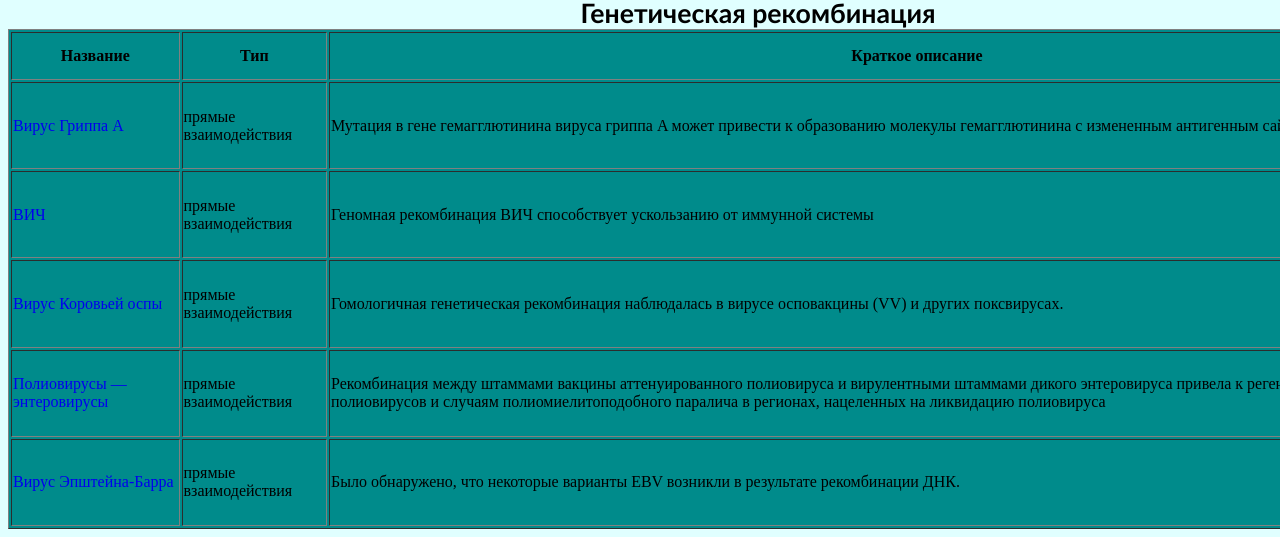
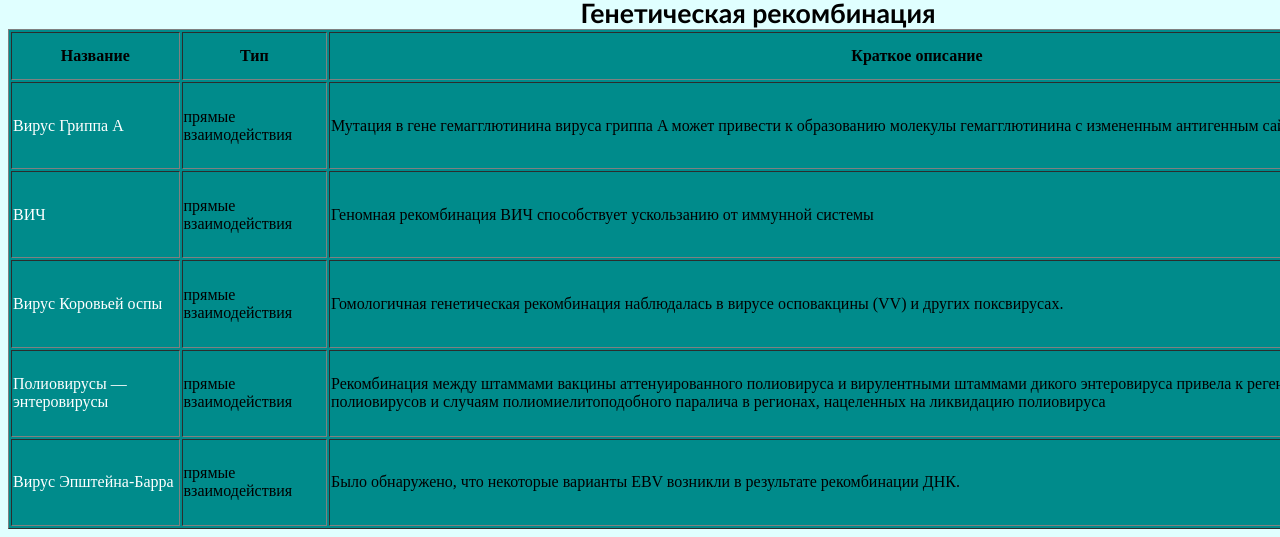
Before and after one commit to vvi2020database/vvi2020database.github.io, a plain HTML site: page recomb.html in a window 1280 px wide. Shown: the part 347-884 px from the top of the page. Drawn offline with Linux system fonts and the light colour scheme.

Commit message:
Add files via upload

```diff
--- a/recomb.html
+++ b/recomb.html
@@ -44,24 +44,24 @@
 	  <th>Краткое описание</th>
      </tr>
 	<tr>
-	 <td><a href="influenza_a.html">Вирус Гриппа А</td>
+	 <td><a href="influenza_a.html" style="color: white">Вирус Гриппа А</td>
 	 <td>прямые взаимодействия</td>
 	 <td>Мутация в гене гемагглютинина вируса гриппа A может привести к образованию молекулы гемагглютинина с измененным антигенным сайтом (эпитопом)</td>
 	<tr>
-	 <td><a href="hiv.html">ВИЧ</td>
+	 <td><a href="hiv.html" style="color: white">ВИЧ</td>
 	 <td>прямые взаимодействия</td>
 	 <td>Геномная рекомбинация ВИЧ способствует ускользанию от иммунной системы</td>
 	<tr>
-	 <td><a href="vaccinia.html">Вирус Коровьей оспы</td>
+	 <td><a href="vaccinia.html" style="color: white">Вирус Коровьей оспы</td>
 	 <td>прямые взаимодействия</td>
 	 <td>Гомологичная генетическая рекомбинация наблюдалась в вирусе осповакцины (VV) и других поксвирусах.</td>
 	<tr>
-	 <td><a href="pol_ent.html">Полиовирусы —  энтеровирусы</td>
+	 <td><a href="pol_ent.html" style="color: white">Полиовирусы —  энтеровирусы</td>
 	 <td>прямые взаимодействия</td>
 	 <td>Рекомбинация между штаммами вакцины
 	 аттенуированного полиовируса и вирулентными штаммами дикого энтеровируса привела к регенерации вирулентных полиовирусов и случаям полиомиелитоподобного паралича в регионах, нацеленных на ликвидацию полиовируса</td>
 	<tr>
-	 <td><a href="epstein.html">Вирус Эпштейна-Барра</td>
+	 <td><a href="epstein.html" style="color: white">Вирус Эпштейна-Барра</td>
 	 <td>прямые взаимодействия</td>
 	 <td>Было обнаружено, что некоторые варианты EBV возникли в результате  рекомбинации ДНК.</td>
 	</table>
```
